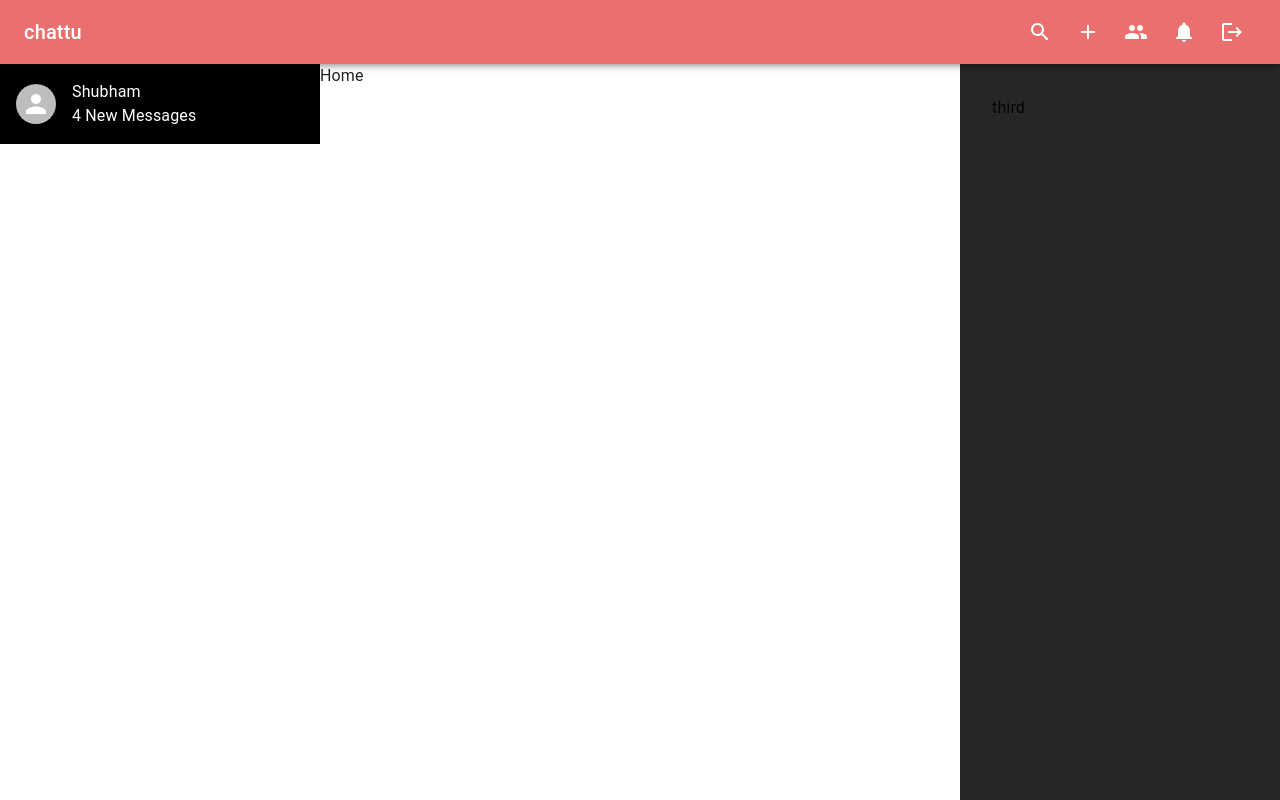
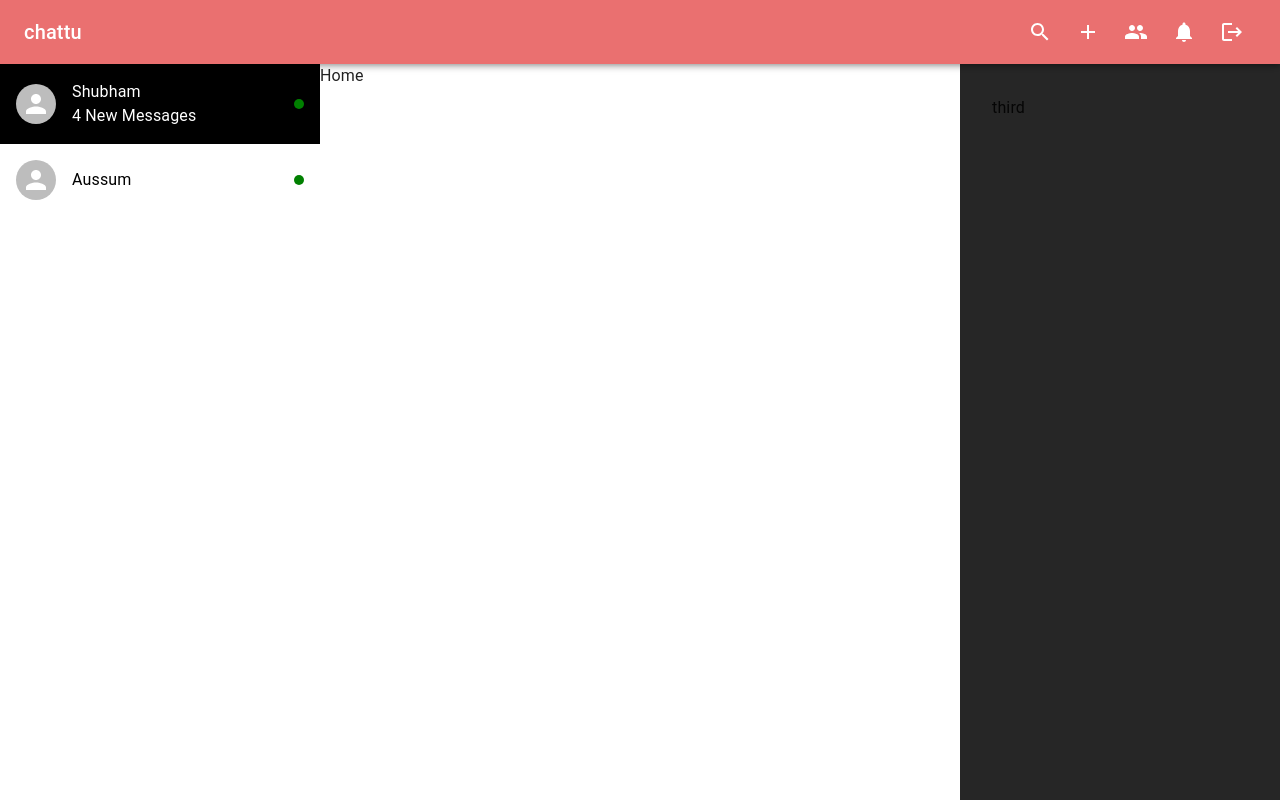
Before and after one commit to Shubham53Mishra/CHATTU-CHAT_APPLICATION, a React (Vite) app in the folder client/: page / in a window 1280 px wide. Built offline with nearby package versions, Linux system fonts and the light colour scheme.

Commit message:
change the error

```diff
--- a/client/src/components/layout/AppLayout.jsx
+++ b/client/src/components/layout/AppLayout.jsx
@@ -1,48 +1,50 @@
+/* eslint-disable react/display-name */
+/* eslint-disable react/prop-types */
 /* eslint-disable no-unused-vars */
-/* eslint-disable react/display-name */
 import React from 'react';
+import { Grid } from '@mui/material';
 import Header from './Header';
 import Title from '../shared/Title';
-import { Grid } from '@mui/material';
 import Chatlist from '../specific/Chatlist';
 import { sampleChats } from '../../constants/sampleData';
 
 const AppLayout = (WrappedComponent) => {
   return (props) => {
+    const chatId = '1'; // Mocked current chat ID for testing
+
     return (
       <>
         <Title />
         <Header />
-                <Grid container height={"calc(100vh - 4rem)"}>
+        <Grid container height={'calc(100vh - 4rem)'}>
+          {/* Left Sidebar: Chat List */}
           <Grid
             item
             sm={4}
             md={3}
             sx={{ display: { xs: 'none', sm: 'block' } }}
-                        height={"100%"}
+            height={'100%'}
           >
             <Chatlist
               chats={sampleChats}
-                            chatId={"1"}
-                            newMessagesAlert={[{ chatId: "1", count: 4 }]} // Example alerts
+              chatId={chatId} // Correct variable passed as chatId
+              newMessagesAlert={[{ chatId, count: 4 }]} // Example new messages alert
+              onlineUsers={['1', '2']} // Example online users
             />
           </Grid>
-                    <Grid
-                        item
-                        xs={12}
-                        sm={8}
-                        md={5}
-                        lg={6}
-                        height={"100%"}
-                    >
+
+          {/* Main Content Area */}
+          <Grid item xs={12} sm={8} md={5} lg={6} height={'100%'}>
             <WrappedComponent {...props} />
           </Grid>
+
+          {/* Right Sidebar */}
           <Grid
             item
             md={4}
             lg={3}
-                        height={"100%"}
-                        sx={{ display: { xs: 'none', md: 'block' }, padding: "2rem", bgcolor: "rgba(0,0,0,0.85)" }}
+            height={'100%'}
+            sx={{ display: { xs: 'none', md: 'block' }, padding: '2rem', bgcolor: 'rgba(0,0,0,0.85)' }}
           >
             {/* Third Column Content */}
             third
--- a/client/src/components/shared/ChatItem.jsx
+++ b/client/src/components/shared/ChatItem.jsx
@@ -1,6 +1,6 @@
 /* eslint-disable react/prop-types */
 import React from 'react';
-import { Avatar, Stack, Typography, Box } from '@mui/material';
+import { Avatar as MuiAvatar, Stack, Typography, Box } from '@mui/material';
 import { Link } from '../styles/StyledCompoents.jsx';
 
 const Chatitem = ({
@@ -10,12 +10,13 @@ const Chatitem = ({
   newMessagesAlert,
   sameSender,
   groupChat,
-  handleDeleteChatOpen
+  handleDeleteChatOpen,
 }) => {
   return (
-    <Link sx={{
-      padding: "0",
-    }}
+    <Link
+      sx={{
+        padding: '0',
+      }}
       to={`/chat/chat/${_id}`}
       onContextMenu={(e) => handleDeleteChatOpen(e, _id, groupChat)}
     >
@@ -30,25 +31,24 @@ const Chatitem = ({
           position: 'relative',
         }}
       >
-        <Avatar alt={name} />
+        <MuiAvatar alt={name} />
         <Stack>
           <Typography>{name}</Typography>
-          {newMessagesAlert?.count && (
+          {newMessagesAlert?.count > 0 && (
             <Typography>{newMessagesAlert.count} New Messages</Typography>
           )}
-
         </Stack>
         {isOnline && (
           <Box
             style={{
-              width: "10px",
-              height: "10px",
-              borderRadius: "50%",
-              backgroundColor: "green",
-              position: "absolute",
-              top: "50%",
-              right: "1rem",
-              transform: "translateY(-50%)",
+              width: '10px',
+              height: '10px',
+              borderRadius: '50%',
+              backgroundColor: 'green',
+              position: 'absolute',
+              top: '50%',
+              right: '1rem',
+              transform: 'translateY(-50%)',
             }}
           />
         )}
--- a/client/src/components/specific/ChatList.jsx
+++ b/client/src/components/specific/ChatList.jsx
@@ -5,13 +5,13 @@ import React from 'react';
 import Chatitem from '../shared/Chatitem';
 
 const Chatlist = ({
-  w = "100%",
+  w = '100%',
   chats = [],
   chatId, // Current chat ID
-  onlineUsers = [], // List of online users
+  onlineUsers = [], // List of online user IDs
   newMessagesAlert = [
     {
-      chatId: "",
+      chatId: '',
       count: 0,
     },
   ],
@@ -20,21 +20,19 @@ const Chatlist = ({
   return (
     <Stack width={w} direction="column">
       {chats.map((data, index) => {
-        const { Avatar, _id, name, groupChat, members } = data;
+        const { _id, name, groupChat, members } = data;
 
         // Find the new message alert for this chat
         const newMessageAlert = newMessagesAlert.find((alert) => alert.chatId === _id);
 
         // Determine if any members are online
-        const isOnline = members?.some((member) => onlineUsers.includes(member._id));
+        const isOnline = members?.some((memberId) => onlineUsers.includes(memberId));
 
         return (
           <Chatitem
             key={_id || index} // Fallback to index if `_id` is missing
-            index={index}
             newMessagesAlert={newMessageAlert} // Consistent prop name
             isOnline={isOnline}
-            Avatar={Avatar}
             name={name}
             _id={_id}
             groupChat={groupChat}
--- a/client/src/constants/sampleData.js
+++ b/client/src/constants/sampleData.js
@@ -1,11 +1,16 @@
-
-
-
- export const sampleChats =[{
-    Avatar:["https://www.w3schools.com/howto/img_avatar.png"],
-    name:"Shubham",
-    _id:"1",
-    groupChat:false,
-   members :["1","2"]
-
-}]
+export const sampleChats = [
+  {
+    Avatar: ['https://www.w3schools.com/howto/img_avatar.png'],
+    name: 'Shubham',
+    _id: '1',
+    groupChat: false,
+    members: ['1', '2'], // Member IDs
+  },
+  {
+    Avatar: ['https://www.w3schools.com/howto/img_avatar2.png'],
+    name: 'Aussum',
+    _id: '2',
+    groupChat: true,
+    members: ['2', '3'], // Member IDs
+  },
+];
```
Lines whose indentation alone changed are shown as unchanged.
